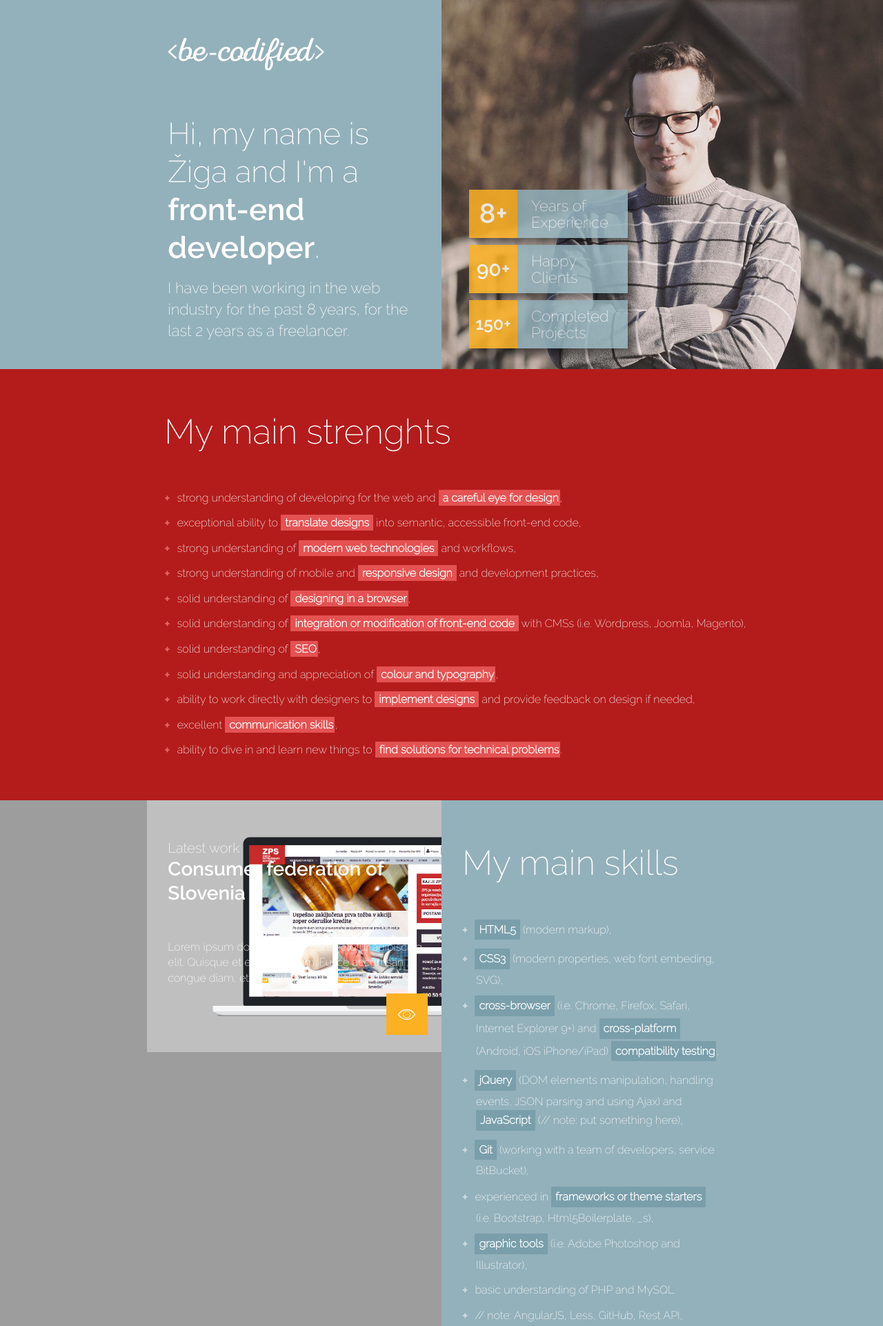
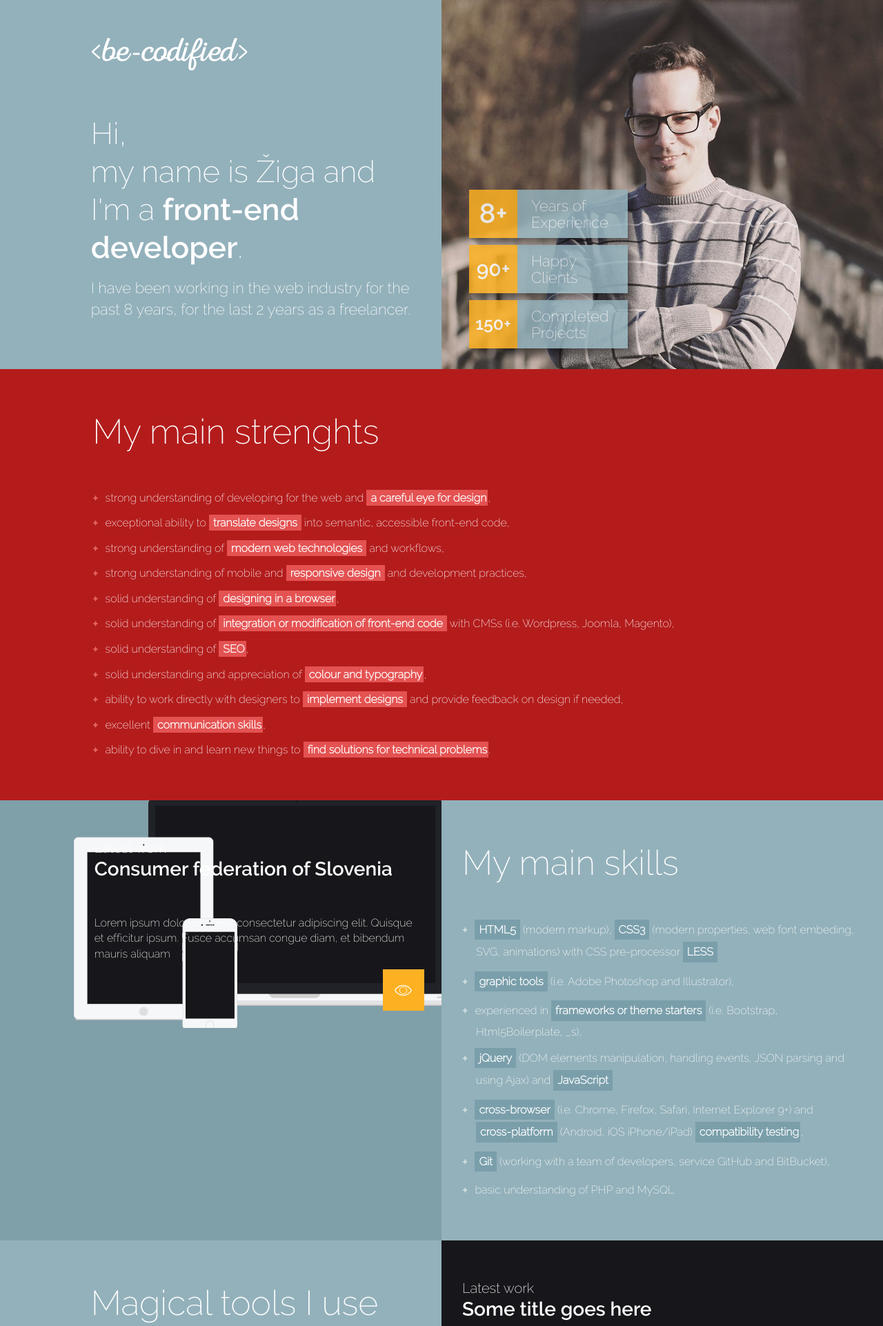
Before and after one commit to be-codified/personal-presentation-site, a PHP site: page / in a window 1280 px wide. Shown: the top 1922 px of the page at 69% size. Run offline with PHP 8.4, Linux system fonts and the light colour scheme.

Commit message:
added portfolio items, changed column widths for large screens

```diff
--- a/css/custom_styles.less
+++ b/css/custom_styles.less
@@ -11,7 +11,7 @@
 @main-color-1: #93b1bb; // blue
 @main-color-2: #b41c1c; // red
 @main-color-3: #fcb123; // orange
-@main-color-4: #9d9d9d; // portfolio
+@main-color-4: #7f9fa9; // portfolio
 @main-color-5: #332e2b; // brown
 @color-white:  #ffffff;
 
@@ -209,7 +209,7 @@ ul.tools,
 
     .warning {
         font-size: 13px;
-        color: lighten(@main-color-1, 20%);
+        color: lighten(@main-color-1, 25%);
 
         span { text-transform: uppercase; }
     }
@@ -296,7 +296,7 @@ ul.achievements {
             position: absolute;
             top: -73px;
             left: -41px;
-            width: 200px;
+            width: 250px;
             height: 40px;
             line-height: 40px;
             background-color: lighten(@main-color-2, 25%);
@@ -326,12 +326,12 @@ ul.achievements {
     display: block;
 
     &.item-1 {
-        background: url('../img/portfolio_1.jpg') 50% 50% transparent no-repeat;
+        background: url('../img/portfolio_1.png') 50% 50% transparent no-repeat;
         background-size: cover;
     }
 
-    &.item-2 { background: url('../img/profile.jpg') 50% 50% transparent no-repeat; }
-    &.item-3 { background: url('../img/profile.jpg') 50% 50% transparent no-repeat; }
+    &.item-2 { background: url('../img/portfolio_2.png') 50% 50% transparent no-repeat; }
+    &.item-3 { background: url('../img/portfolio_3.png') 50% 50% transparent no-repeat; }
 
     .more {
         display: block;
--- a/index.php
+++ b/index.php
@@ -33,14 +33,14 @@
         <div class="container-fluid">
             <article>
                 <div class="row main-color-1">
-                    <div class="col-xs-12 col-sm-6 col-md-6 col-lg-6 col-lg-push-2">
-                        <div class="col-xs-12 col-sm-12 col-md-12 col-lg-8 intro">
+                    <div class="col-xs-12 col-sm-6 col-md-6 col-lg-6">
+                        <div class="col-xs-12 col-sm-12 col-md-12 col-lg-10 col-lg-offset-2 intro">
                             <header>
                                 <h1>
                                     <a href="http://www.be-codified.com" title="be-codified.com">be-codified.com</a>
                                 </h1>
                             </header>
-                            <h2>Hi, my name is Žiga and I'm a <strong>front-end developer</strong>.</h2>
+                            <h2>Hi,<br />my name is Žiga and I'm a <strong>front-end developer</strong>.</h2>
                             <?php require_once('time_period.php'); ?>
                             <p class="lead">I have been working in the web industry for the past <?php echo time_period($date_webindustry, $date_today, 0); ?> years, for the last <?php echo time_period($date_freelancing, $date_today, 0); ?> years as a freelancer.</p>
                         </div>
@@ -75,7 +75,7 @@
                 </div>
                 <div class="row">
                     <div class="col-xs-12 col-sm-12 col-md-12 col-lg-12 main-color-2">
-                        <div class="col-xs-12 col-sm-12 col-md-12 col-lg-10 col-lg-offset-2">
+                        <div class="col-xs-12 col-sm-12 col-md-12 col-lg-11 col-lg-offset-1">
                             <h2>My main strenghts</h2>
                             <ul class="plus-bullets strenghts">
                                 <li>strong understanding of developing for the web and <strong class="reduced-right-padding">a careful eye for design</strong>,</li>
@@ -94,8 +94,8 @@
                     </div>
                 </div>
                 <div class="row main-color-4">
-                    <div class="col-xs-12 col-sm-6 col-md-6 col-lg-6 col-lg-push-2 portfolio item-1">
-                        <div class="col-xs-12 col-sm-12 col-md-12 col-lg-8">
+                    <div class="col-xs-12 col-sm-6 col-md-6 col-lg-6 col-lg-push-1 portfolio item-1">
+                        <div class="col-xs-12 col-sm-12 col-md-12 col-lg-10">
                             <p class="latest">Latest work</p>
                             <h2>Consumer federation of Slovenia</h2>
                             <p>Lorem ipsum dolor sit amet, consectetur adipiscing elit. Quisque et efficitur ipsum. Fusce accumsan congue diam, et bibendum mauris aliquam</p>
@@ -103,18 +103,16 @@
                         </div>
                     </div>
                     <div class="col-xs-12 col-sm-6 col-md-6 col-lg-6 main-color-1">
-                        <div class="col-xs-12 col-sm-12 col-md-12 col-lg-8">
+                        <div class="col-xs-12 col-sm-12 col-md-12 col-lg-12">
                         <h2>My main skills</h2>
                             <ul class="plus-bullets skills">
-                                <li><strong>HTML5</strong> (modern markup),</li>
-                                <li><strong>CSS3</strong> (modern properties, web font embeding, SVG),</li>
+                                <li><strong>HTML5</strong> (modern markup), <strong>CSS3</strong> (modern properties, web font embeding, SVG, animations) with CSS pre-processor <strong>LESS</strong></li>
+                                <li><strong>graphic tools</strong> (i.e. Adobe Photoshop and Illustrator),</li>
+                                <li>experienced in <strong>frameworks or theme starters</strong> (i.e. Bootstrap, Html5Boilerplate, _s),</li>
+                                <li><strong>jQuery</strong> (DOM elements manipulation, handling events, JSON parsing and using Ajax) and <strong>JavaScript</strong></li>
                                 <li><strong>cross-browser</strong> (i.e. Chrome, Firefox, Safari, Internet Explorer 9+) and <strong>cross-platform</strong> (Android, iOS iPhone/iPad) <strong class="reduced-right-padding">compatibility testing</strong>,</li>
-                                <li><strong>jQuery</strong> (DOM elements manipulation, handling events, JSON parsing and using Ajax) and <strong>JavaScript</strong> (// note: put something here),</li>
-                                <li><strong>Git</strong> (working with a team of developers, service BitBucket),</li>
-                                <li>experienced in <strong>frameworks or theme starters</strong> (i.e. Bootstrap, Html5Boilerplate, _s),</li>
-                                <li><strong>graphic tools</strong> (i.e. Adobe Photoshop and Illustrator),</li>
+                                <li><strong>Git</strong> (working with a team of developers, service GitHub and BitBucket),</li>
                                 <li>basic understanding of PHP and MySQL</li>
-                                <li>// note: AngularJS, Less, GitHub, Rest API, animations?</li>
                             </ul>
                         </div>
                     </div>
@@ -129,7 +127,7 @@
                         </div>
                     </div>
                     <div class="col-xs-12 col-sm-6 col-md-6 col-lg-6 main-color-1">
-                        <div class="col-xs-12 col-sm-12 col-md-12 col-lg-8 col-lg-offset-4">
+                        <div class="col-xs-12 col-sm-12 col-md-12 col-lg-10 col-lg-offset-2">
                             <h2>Magical tools I use on a daily basis</h2>
                             <ul class="plus-bullets tools">
                                 <li>sophisticated text editor <a href="http://www.sublimetext.com/" target="_blank">Sublime Text 2</a><br /><span class="warning"><span>Warning:</span> You can easly fall in love with. Proceed to link with caution!</span></li>
@@ -143,16 +141,15 @@
                                     <a href="http://jquery.com/" target="_blank">jQuery</a> &ndash; fast, small, and feature-rich JavaScript library
                                 </li>
                                 <li>debugging tools <a href="https://developer.chrome.com/devtools" target="_blank">Chrome DevTools</a> built into Google Chrome</li>
-                                <li>JavaScript task runner <a href="http://gruntjs.com/" target="_blank">Grunt</a> (note: what libraries should be here?)</li>
-                                <li>all running on a small thing called Apple MacBook Pro 13</i>, extended to an external 24-inch monitor</li>
-                                <li>//note: animations?</li>
+                                <li>JavaScript task runner <a href="http://gruntjs.com/" target="_blank">Grunt</a> (e.g. watch, livereload, compiling from LESS, CSS minify, HTML and CSS validation, deployment)</li>
+                                <li>all running on a small thing called <a href="http://www.apple.com/macbook-pro/" target="_blank">Apple MacBook Pro 13</a></i>, extended to an external 24-inch monitor</li>
                             </ul>
                         </div>
                     </div>
                 </div>
                 <div class="row main-color-4">
                     <div class="col-xs-12 col-sm-6 col-md-6 col-lg-6 portfolio item-3">
-                        <div class="col-xs-12 col-sm-12 col-md-12 col-lg-8 col-lg-offset-4">
+                        <div class="col-xs-12 col-sm-12 col-md-12 col-lg-10 col-lg-offset-2">
                             <p class="latest">Latest work</p>
                             <h2>iPhone giveaway</h2>
                             <p>Lorem ipsum dolor sit amet, consectetur adipiscing elit. Quisque et efficitur ipsum. Fusce accumsan congue diam, et bibendum mauris aliquam</p>
@@ -160,7 +157,7 @@
                         </div>
                     </div>
                     <div class="col-xs-12 col-sm-6 col-md-6 col-lg-6 main-color-1">
-                        <div class="col-xs-12 col-sm-12 col-md-12 col-lg-8">
+                        <div class="col-xs-12 col-sm-12 col-md-12 col-lg-12">
                             <h2>Want to hire me for a project?</h2>
                             <p>Please feel free to contact me by any communication channel:</p>
                             <ul class="contacts">
@@ -182,7 +179,7 @@
                 </div>
                 <div class="row">
                     <div class="col-xs-12 col-sm-12 col-md-12 col-lg-12 main-color-2">
-                        <div class="col-xs-12 col-sm-12 col-md-12 col-lg-10 col-lg-offset-2 how-made">
+                        <div class="col-xs-12 col-sm-12 col-md-12 col-lg-11 col-lg-offset-1 how-made">
                             <h2 class="smaller">How was this site made?</h2>
                             <p class="first">No website template has been used. I have coded it with modern technologies:</p>
                             <ul class="plus-bullets">
@@ -196,7 +193,7 @@
                                 <li>time for how long I am working in web industry is calculated automatically.// note: change this</li>
                             </ul>
                             <p>
-                                Design made with <i class="fa fa-heart fa-lg"></i><span class="reference-point"><span class="bubble">The icon reads as love.</span></span> by Groga Tancek and excellent profile <i class="fa fa-camera fa-lg"></i><span class="reference-point"><span class="bubble">The icon reads as photo.</span></span> provided by Ana Skobe.
+                                Design made with <i class="fa fa-heart fa-lg"></i><span class="reference-point"><span class="bubble">The icon should read as love.</span></span> by Groga Tancek and excellent profile <i class="fa fa-camera fa-lg"></i><span class="reference-point"><span class="bubble">The icon should read as photo.</span></span> provided by Ana Skobe.
                             </p>
                             <p class="last">Feel free to see whole project code at <i class="fa fa-github-square fa-2x"></i> <a href="https://github.com/be-codified/personal-presentation-site" target="_blank">GitHub</a> site.</p>
                         </div>
```
Also changed, not shown: css/custom_styles.css (+6 -6 lines), css/custom_styles.min.css, img/portfolio_1.jpg (deleted), img/portfolio_1.png (added), img/portfolio_2.png (added), img/portfolio_3.png (added).
